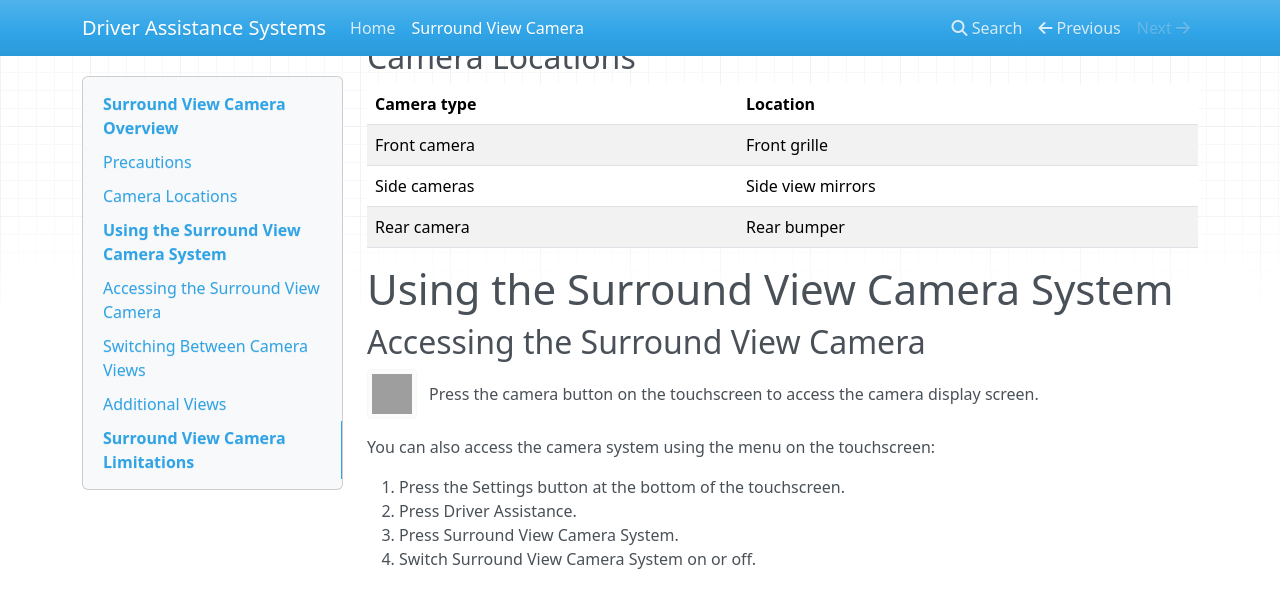
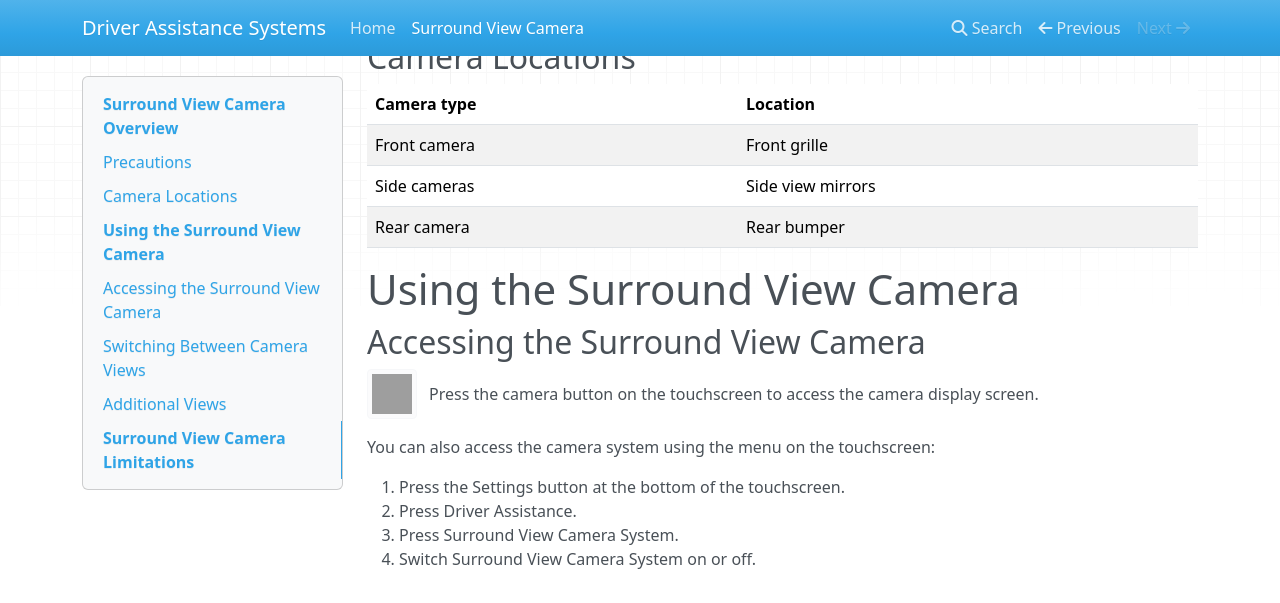
Before and after one commit to waldieia1/automotive-docs-sample, an MkDocs documentation site: the page built from docs/surround-view-cameras.md, in a window 1280 px wide and 900 px high, scrolled down 535 px, cut to the strip 0-603 px from the top of the window. Built offline with MkDocs 1.6.1, drawn with Linux system fonts in a browser that asks for light colours; nearby versions of some CDN libraries; grey boxes are pictures that could not be loaded.

Commit message:
Update title in surround view cameras documentation

```diff
--- a/docs/surround-view-cameras.md
+++ b/docs/surround-view-cameras.md
@@ -18,7 +18,7 @@ The surround view camera system uses front, side, and rear cameras to create a t
 
 
 
-# Using the Surround View Camera System
+# Using the Surround View Camera
 
 ## Accessing the Surround View Camera
 
```
